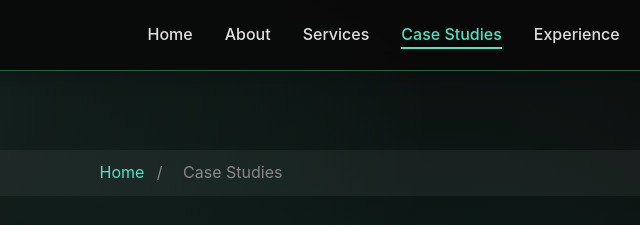
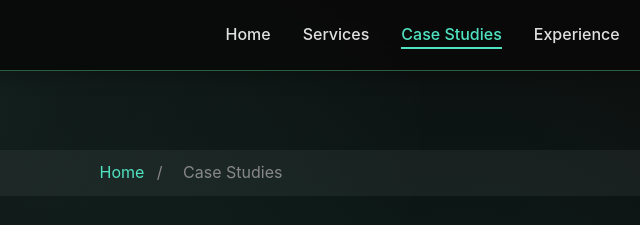
Before and after one commit to MichaelS07/Personal-Website, a plain HTML site: page case-studies.html in a window 1280 px wide. Shown: the top 225 px of the page, 445-1085 px from the left. Drawn offline with Linux system fonts and the light colour scheme.

Commit message:
Update case-studies.html

```diff
--- a/case-studies.html
+++ b/case-studies.html
@@ -524,7 +524,6 @@
             <div class="logo">EC Consultant</div>
             <ul class="nav-links" id="navLinks">
                 <li><a href="index.html">Home</a></li>
-                <li><a href="index.html#about">About</a></li>
                 <li><a href="services.html#services">Services</a></li>
                 <li><a href="case-studies.html" class="active">Case Studies</a></li>
                 <li><a href="experience.html">Experience</a></li>
```
